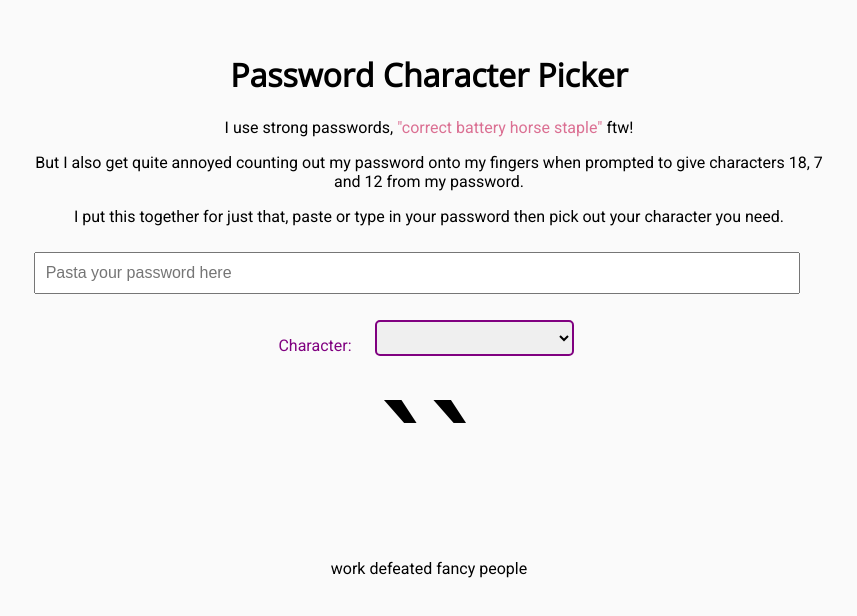
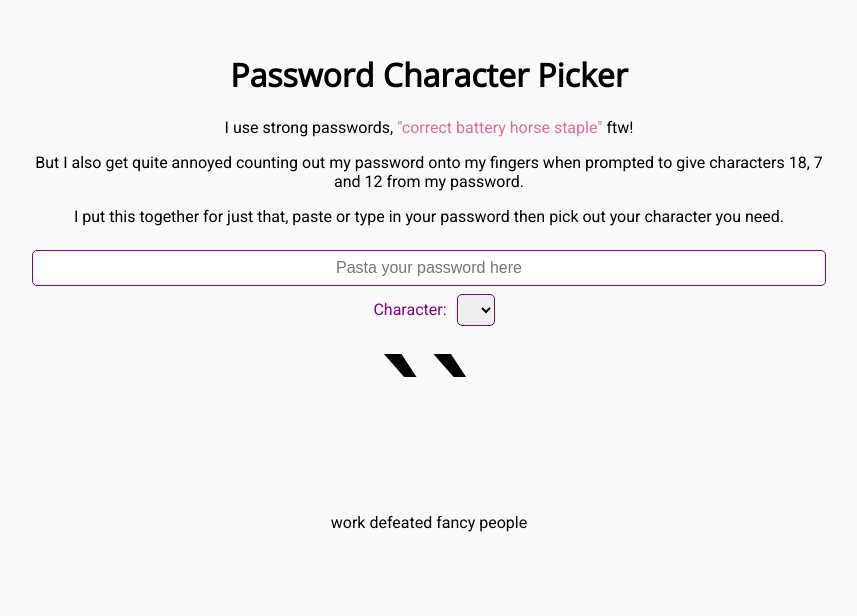
Before and after one commit to spences10/characters-from-password, a Next.js app: page / in a window 1280 px wide. Shown: the top 616 px of the page, without its empty margins (211-1068 px from the left). Built offline with nearby package versions, Linux system fonts and the light colour scheme.

Commit message:
remove props for input, add select height

```diff
--- a/components/MainForm.js
+++ b/components/MainForm.js
@@ -69,65 +69,27 @@ const StyledLink = styled.a.attrs({
 const CharacterInput = styled.input.attrs({
   // we can define static props
   type: 'password',
-  //Yes Pasta is intentional!
-  placeholder: 'Pasta your password here',
+  // Yes Pasta is intentional!
+  placeholder: 'Pasta your password here'
+})`
+  margin: 0.5rem;
+  padding: 0.5rem;
+  grid-area: t;
+  color: purple;
+  font-size: 1rem;
+  border: 1px solid purple;
+  border-radius: 5px;
 
-  // or we can define dynamic ones
-  margin: props => props.size || '10px',
-  padding: props => props.size || '10px'
-})`
-  // for mobile phones
-  grid-area: t;
-  /* color: purple;
-  font-size: 2em;
-  border: 2px solid purple;
-  border-radius: 5px; */
-
-  // there's probably a better way of doing this XD
-  // border-width hard coded
-  width: calc(
-    100% - ${props => props.margin} - ${props => props.margin} -
-      ${props => props.padding} - ${props => props.padding} - 4px
-  );
-
-  /* here we use the dynamically computed props */
-  margin: ${props => props.margin};
-  padding: ${props => props.padding};
-
-  // for tablets
-  @media only screen and (max-width: 425px) and (min-width: 768px) {
-    font-size: 1.5em;
-  }
-
-  // for desktops
-  @media only screen and (min-width: 768px) {
-    font-size: 1em;
-  }
+  text-align: center;
 `
 
 const CharacterSelect = styled.select`
-  margin: 1rem;
-  padding: 1rem;
-  border: 2px solid purple;
+  margin: 0rem;
+  padding: 0rem 0.5rem;
+  font-size: 1rem;
+  height: 2rem;
+  border: 1px solid purple;
   border-radius: 5px;
-  justify-self: start;
-  font-size: 1.5em;
-
-  height: 30px;
-  font-size: 10pt;
-  width: 199px;
-  margin-left: 13px;
-  text-overflow: '';
-
-  /* for tablets */
-  /* @media only screen and (max-width: 425px) and (min-width: 768px) {
-    font-size: 1.5em;
-  }*/
-
-  /* for desktops */
-  /* @media only screen and (min-width: 768px) {
-    font-size: 2em;
-  } */
 `
 
 const CharacterLabel = styled.label`
```
